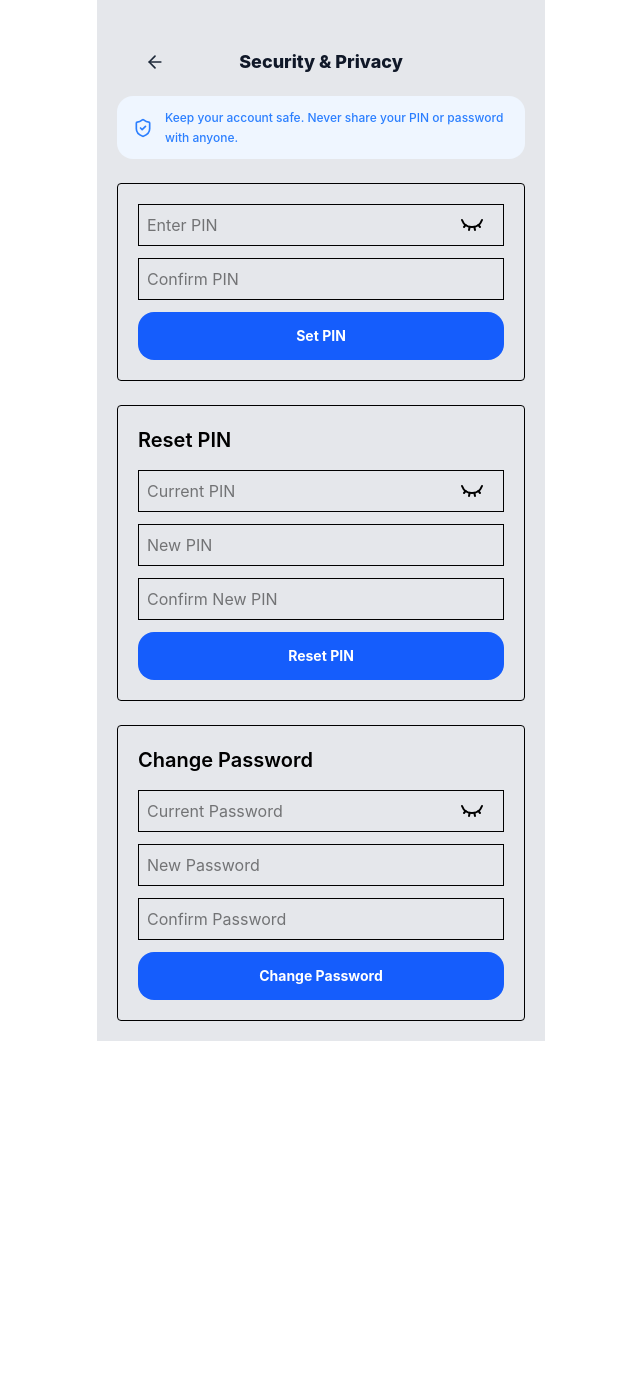
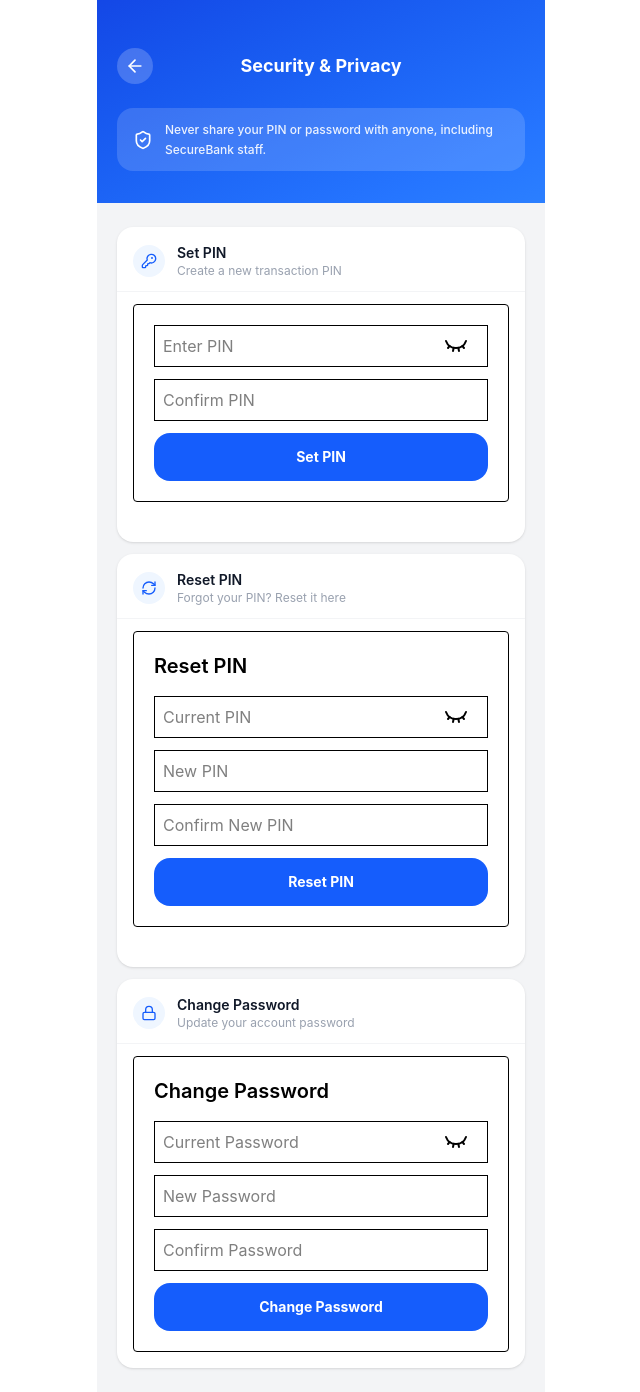
Before and after one commit to DanielApple05/Banking, a React (Vite) app in the folder frontend/: page /security-and-privacy in a window 1280 px wide. Shown: the whole page, without its empty margins (319-959 px from the left). Before the commit the page ends 1041 px from the top, so only its background shows below. Built offline with nearby package versions, Linux system fonts and the light colour scheme.

Commit message:
Redesigned security and privacy UI for better user experience

```diff
--- a/frontend/src/assets/pages/security-and-privacy.jsx
+++ b/frontend/src/assets/pages/security-and-privacy.jsx
@@ -1,45 +1,91 @@
-import { useState } from "react";
-import { setNewPin } from "../../api/auth";
-import { ArrowLeft, ShieldCheck } from "lucide-react";
+import { ArrowLeft, ShieldCheck, KeyRound, Lock, RefreshCw } from "lucide-react";
 import SetNewPin from "../components/security-password/setNewPin";
 import ResetPin from "../components/security-password/resetPin";
 import ChangePassword from "../components/security-password/changePassword";
 import { useNavigate } from "react-router-dom";
 
 const SecurityAndPrivacy = () => {
-
   const navigate = useNavigate();
 
   return (
-    <div className="min-h-screen bg-gray-200 flex flex-col max-w-md mx-auto p-5">
+    <div className="min-h-screen bg-gray-100 flex flex-col max-w-md mx-auto">
 
-      <div className="flex items-center justify-between px-5 pt-6 pb-4">
-        <button onClick={() => navigate(-1)} className="p-2 rounded-full hover:bg-gray-100 transition">
-          <ArrowLeft className="w-5 h-5 text-gray-800" />
+      {/* Header */}
+      <div className="bg-gradient-to-br from-blue-700 to-blue-500 px-5 pt-12 pb-8">
+        <div className="flex items-center justify-between mb-6">
+          <button
+            onClick={() => navigate(-1)}
+            className="p-2 rounded-full bg-white/20 hover:bg-white/30 transition"
+          >
+            <ArrowLeft className="w-5 h-5 text-white" />
           </button>
-        <h1 className="text-lg font-extrabold text-gray-900">Security & Privacy</h1>
+          <h1 className="text-lg font-bold text-white">Security & Privacy</h1>
           <div className="w-9" />
         </div>
 
-
-      <div className="flex items-center gap-3 bg-blue-50 rounded-2xl px-4 py-3 mb-6">
-        <ShieldCheck className="w-5 h-5 text-blue-500 shrink-0" />
-        <p className="text-xs text-blue-500 font-medium leading-relaxed">
-          Keep your account safe. Never share your PIN or password with anyone.
+        {/* Shield banner */}
+        <div className="flex items-center gap-3 bg-white/15 rounded-2xl px-4 py-3">
+          <ShieldCheck className="w-5 h-5 text-white shrink-0" />
+          <p className="text-xs text-white/90 font-medium leading-relaxed">
+            Never share your PIN or password with anyone, including SecureBank staff.
           </p>
         </div>
+      </div>
 
-      {/* SET PIN */}
+      {/* Content */}
+      <div className="flex flex-col gap-3 px-5 py-6">
 
+        {/* Set PIN */}
+        <div className="bg-white rounded-2xl overflow-hidden shadow-sm">
+          <div className="flex items-center gap-3 px-4 pt-4 pb-3 border-b border-gray-100">
+            <div className="w-8 h-8 rounded-full bg-blue-50 flex items-center justify-center shrink-0">
+              <KeyRound className="w-4 h-4 text-blue-600" />
+            </div>
+            <div>
+              <p className="text-sm font-semibold text-gray-900">Set PIN</p>
+              <p className="text-xs text-gray-400">Create a new transaction PIN</p>
+            </div>
+          </div>
+          <div className="px-4 pb-4 pt-3">
             <SetNewPin />
+          </div>
+        </div>
 
-      {/* RESET PIN */}
+        {/* Reset PIN */}
+        <div className="bg-white rounded-2xl overflow-hidden shadow-sm">
+          <div className="flex items-center gap-3 px-4 pt-4 pb-3 border-b border-gray-100">
+            <div className="w-8 h-8 rounded-full bg-blue-50 flex items-center justify-center shrink-0">
+              <RefreshCw className="w-4 h-4 text-blue-600" />
+            </div>
+            <div>
+              <p className="text-sm font-semibold text-gray-900">Reset PIN</p>
+              <p className="text-xs text-gray-400">Forgot your PIN? Reset it here</p>
+            </div>
+          </div>
+          <div className="px-4 pb-4 pt-3">
             <ResetPin />
+          </div>
+        </div>
 
-      {/* CHANGE PASSWORD */}
+        {/* Change Password */}
+        <div className="bg-white rounded-2xl overflow-hidden shadow-sm">
+          <div className="flex items-center gap-3 px-4 pt-4 pb-3 border-b border-gray-100">
+            <div className="w-8 h-8 rounded-full bg-blue-50 flex items-center justify-center shrink-0">
+              <Lock className="w-4 h-4 text-blue-600" />
+            </div>
+            <div>
+              <p className="text-sm font-semibold text-gray-900">Change Password</p>
+              <p className="text-xs text-gray-400">Update your account password</p>
+            </div>
+          </div>
+          <div className="px-4 pb-4 pt-3">
             <ChangePassword />
           </div>
+        </div>
+
+      </div>
+    </div>
   );
-}
+};
 
 export default SecurityAndPrivacy;
```
Lines whose indentation alone changed are shown as unchanged.
